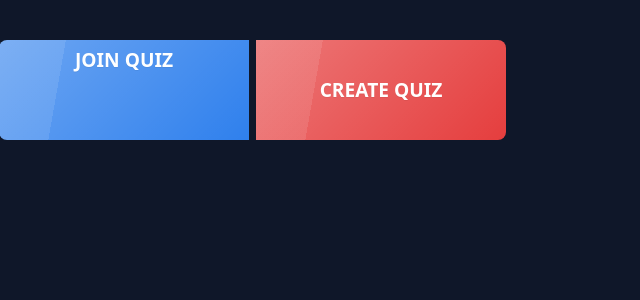
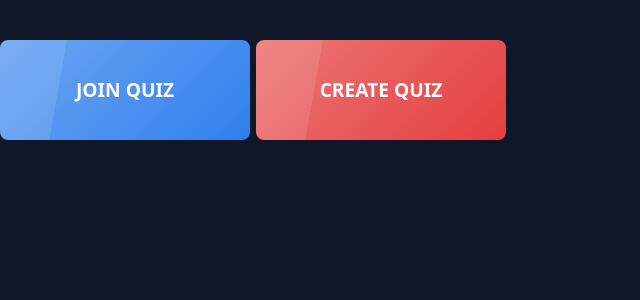
Before and after one commit to JeelRajodiya/brain-blitz, a Next.js app: page /components/QuizActions in a window 1280 px wide. Shown: the top 300 px of the page, without its empty margins (0-640 px from the left). Built offline with nearby package versions, Linux system fonts and the light colour scheme.

Commit message:
fixed the button problem

```diff
--- a/pages/components/QuizActions.tsx
+++ b/pages/components/QuizActions.tsx
@@ -5,11 +5,10 @@ function QuizForm() {
 	const router = useRouter();
 	return (
 		<div>
-			<div
-				className="btn-group button-group"
-				style={{ marginTop: "40px" }}
-			>
-				<button className="btn glass btn-modified join">Join Quiz</button>
+			<div className="join" style={{ marginTop: "40px" }}>
+				<button className="btn glass btn-modified joinq">
+					Join Quiz
+				</button>
 				<button
 					className="btn glass btn-modified create"
 					onClick={() => router.push("/NewQuiz")}
--- a/styles/global.css
+++ b/styles/global.css
@@ -64,10 +64,9 @@
 /* ----------------------- DASHBOARD--------------------------- */
 
 /* the button group on dashboard */
-.button-group {
+.join {
   display: flex;
   gap: 7px; /* Adjust the value as needed for the desired gap */
-
 }
 
 .btn-modified{
@@ -75,17 +74,16 @@
   height: 100px;
   padding: 10px 20px;
   border: none;
-  border-radius: 4px;
   cursor: pointer;
   font-size: larger;
 }
 
-.join {
+.joinq {
   background-color: #2F80ED; /* Blue color */
   color: white;
 }
 
-.join:hover {
+.joinq:hover {
   background-color: #1B4C8C; /* Darker blue color on hover */
   color: white;
 }
```
